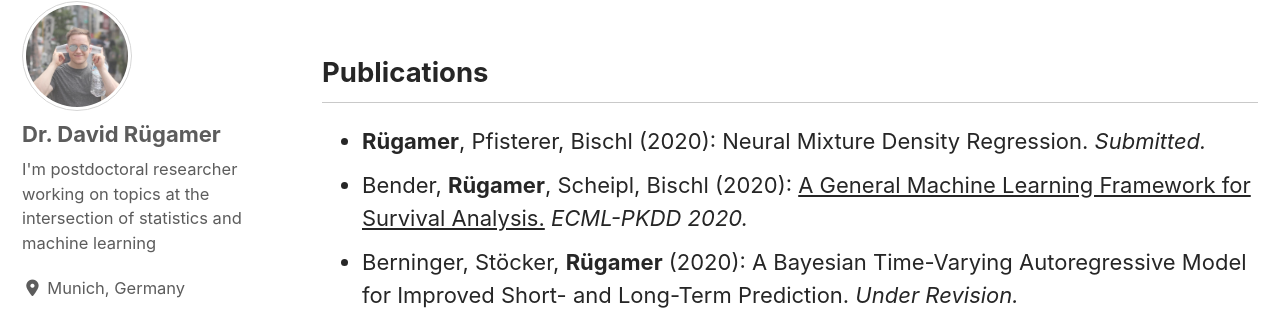
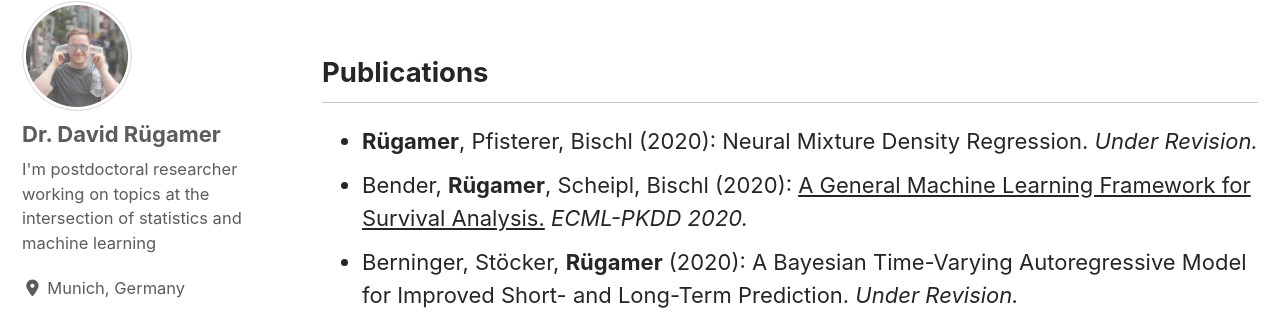
Before and after one commit to davidruegamer/davidruegamer.github.io, a Jekyll site: the page built from _pages/publications.md, in a window 1280 px wide and 900 px high. Shown: the part 394-706 px from the top of the window. Built offline with Jekyll 4.4.1, drawn with Linux system fonts in a browser that asks for light colours; cached includes are drawn as plain includes; nearby versions of some CDN libraries; comment, search, counter and statistics services are not loaded; a style sheet for code colours, icons or effects is not loaded.

Commit message:
update cv

```diff
--- a/_pages/publications.md
+++ b/_pages/publications.md
@@ -15,7 +15,7 @@ Publications
 ---------------
 
 <ul>
-<li> <b>R&uuml;gamer</b>, Pfisterer, Bischl (2020): Neural Mixture Density Regression. <i>Submitted.</i></li>
+<li> <b>R&uuml;gamer</b>, Pfisterer, Bischl (2020): Neural Mixture Density Regression. <i>Under Revision.</i></li>
 <li> Bender, <b>R&uuml;gamer</b>, Scheipl, Bischl (2020): <a href="http://arxiv.org/abs/2006.15442">A General Machine Learning Framework for Survival Analysis.</a> <i>ECML-PKDD 2020.</i></li>
 <li> Berninger, St&ouml;cker, <b>R&uuml;gamer</b> (2020): A Bayesian Time-Varying Autoregressive Model for Improved Short- and Long-Term Prediction. <i>Under Revision.</i></li>
 <li> <b>R&uuml;gamer</b>, Baumann, Greven (2020): Selective Inference for Additive and Mixed Models. <i>Under Revision.</i></li>
```
